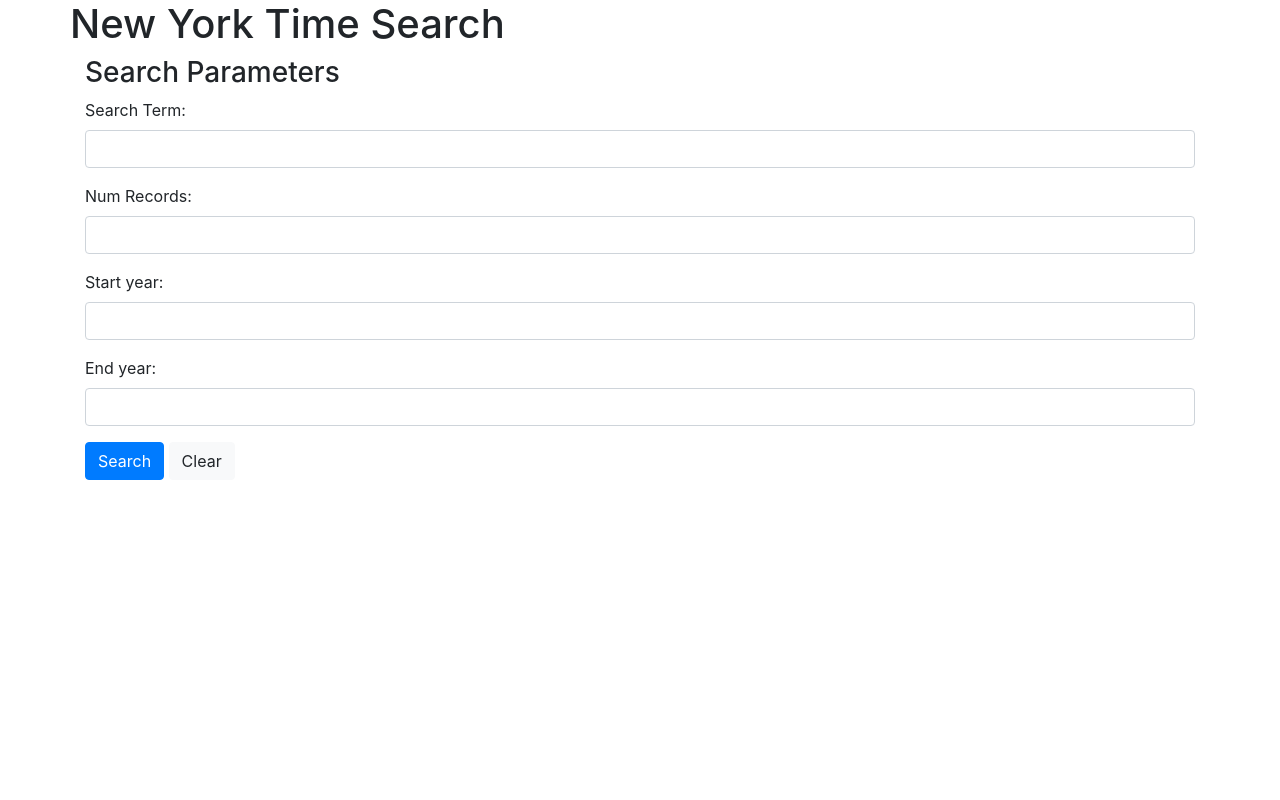
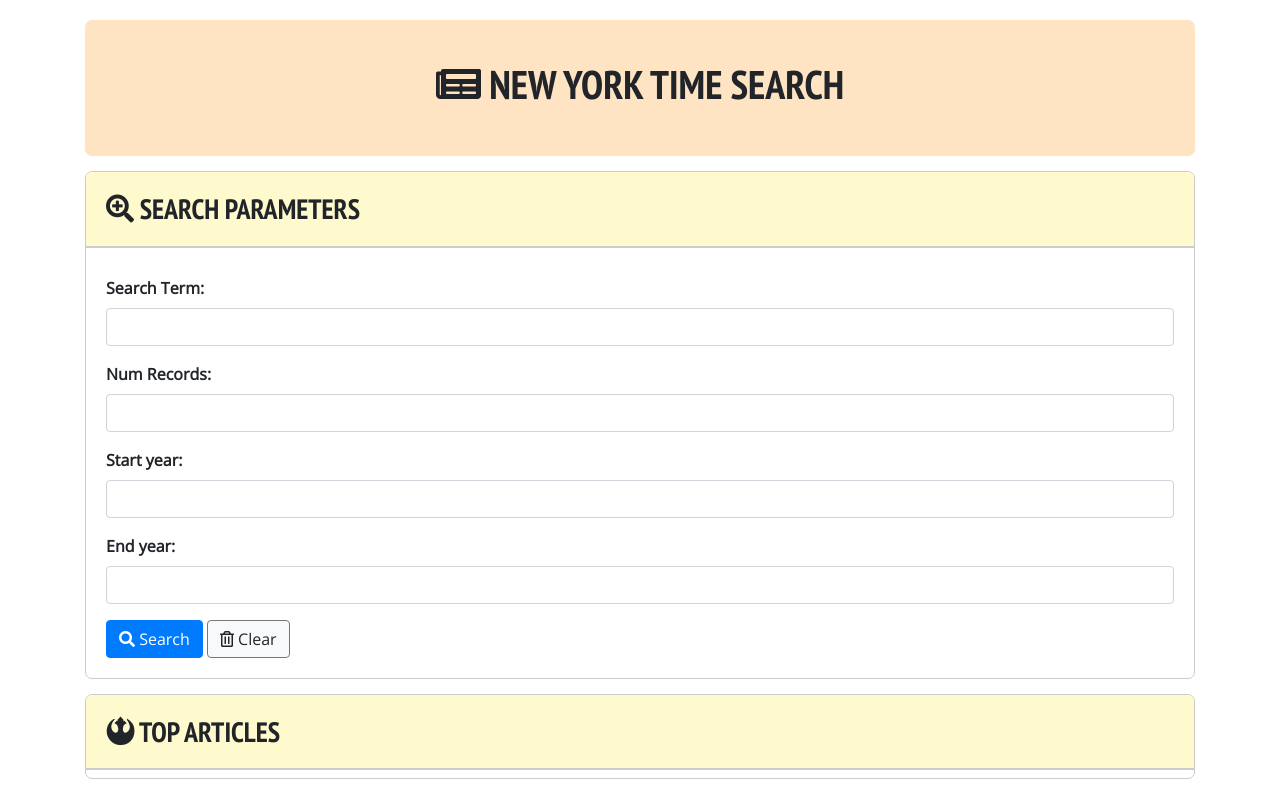
Before and after one commit to ajpenalosa/New-York-Times-Article-Search, a plain HTML site: page index.html in a window 1280 px wide. Drawn offline with nearby package versions, Linux system fonts and the light colour scheme.

Commit message:
giving updated ui

```diff
--- a/index.html
+++ b/index.html
@@ -6,20 +6,26 @@
     <meta http-equiv="X-UA-Compatible" content="ie=edge">
     <title>New York Paper</title>
     <link rel="stylesheet" href="https://stackpath.bootstrapcdn.com/bootstrap/4.1.1/css/bootstrap.min.css" integrity="sha384-WskhaSGFgHYWDcbwN70/dfYBj47jz9qbsMId/iRN3ewGhXQFZCSftd1LZCfmhktB" crossorigin="anonymous">
+    <link rel="stylesheet" href="https://use.fontawesome.com/releases/v5.0.13/css/all.css" integrity="sha384-DNOHZ68U8hZfKXOrtjWvjxusGo9WQnrNx2sqG0tfsghAvtVlRW3tvkXWZh58N9jp" crossorigin="anonymous">
+    <link rel='stylesheet' type='text/css' href='style.css'>
 
 </head>
 <body>
     <div class='container'>
         <header>
             <div class='row'>
-        <div clas='col-sm-12'>
-            <h1>New York Time Search</h1>
+        <div class='col-sm-12 text-center'>
+            <h1><i class="fas fa-newspaper"></i> New York Time Search</h1>
         </div>
         </div>
     </header>
+    <section>
     <div class='row'>
        <div class='col-sm-12'>
-           <h3>Search Parameters</h3>
+
+           <h3>
+                <i class="fas fa-search-plus"></i>  Search Parameters
+           </h3>
             <form>
                 <div class='form-group'>
                     <label for="searchterm">Search Term:</label>
@@ -37,12 +43,22 @@
                     <label for='endyear'>End year:</label>
                     <input type='text' name='endyear' class="form-control">
                 </div>
-                <button id='search' type='submit' class='btn btn-primary'>Search</button>
-                <button id='clear'  type='reset' class='btn btn-light'>Clear</button>
+                <button id='search' type='submit' class='btn btn-primary'><i class="fas fa-search"></i> Search</button>
+                <button id='clear'  type='reset' class='btn btn-light'>  <i class="far fa-trash-alt"></i> Clear</button>
 
             </form>
 
+
        </div>
+    </section>
+    <section>
+       <div class='row'>
+           <div class='col-sm-12'>
+               <h3><i class="fab fa-rebel"></i>  Top Articles </h3>
+               <div id='articleSpace'></div>
+           </div>
+       </div>
+    </section>
     </div>
 </body>
 </html>
--- a/style.css
+++ b/style.css
@@ -0,0 +1,40 @@
+@import url('https://fonts.googleapis.com/css?family=Open+Sans|PT+Sans+Narrow:400,700');
+body{font-family:"Open Sans", Arial, Helvetica, sans-serif}
+
+h1,h2,h3,h4,h5,h6{font-family:"PT Sans Narrow",Arial, Helvetica, sans-serif;
+                  text-transform:uppercase;
+                  font-weight:700;}
+
+
+section{
+    border:1px solid #ccc;
+    border-radius:7px;
+    margin:15px 0;
+    overflow:hidden;
+}
+
+section h3{
+    background-color:lemonchiffon;
+    padding:20px;
+    border-bottom:2px solid #ccc;
+}
+
+section form{
+    padding:20px
+}
+
+label{font-weight:bold;}
+
+button#clear{
+    border:1px solid #777;
+}
+
+header{padding:40px 0;
+       background-color:bisque;
+       border-radius:7px;
+       margin-top:20px;}
+
+/*
+i{position:relative;
+  bottom:60px;
+  left:275px;} */
```
